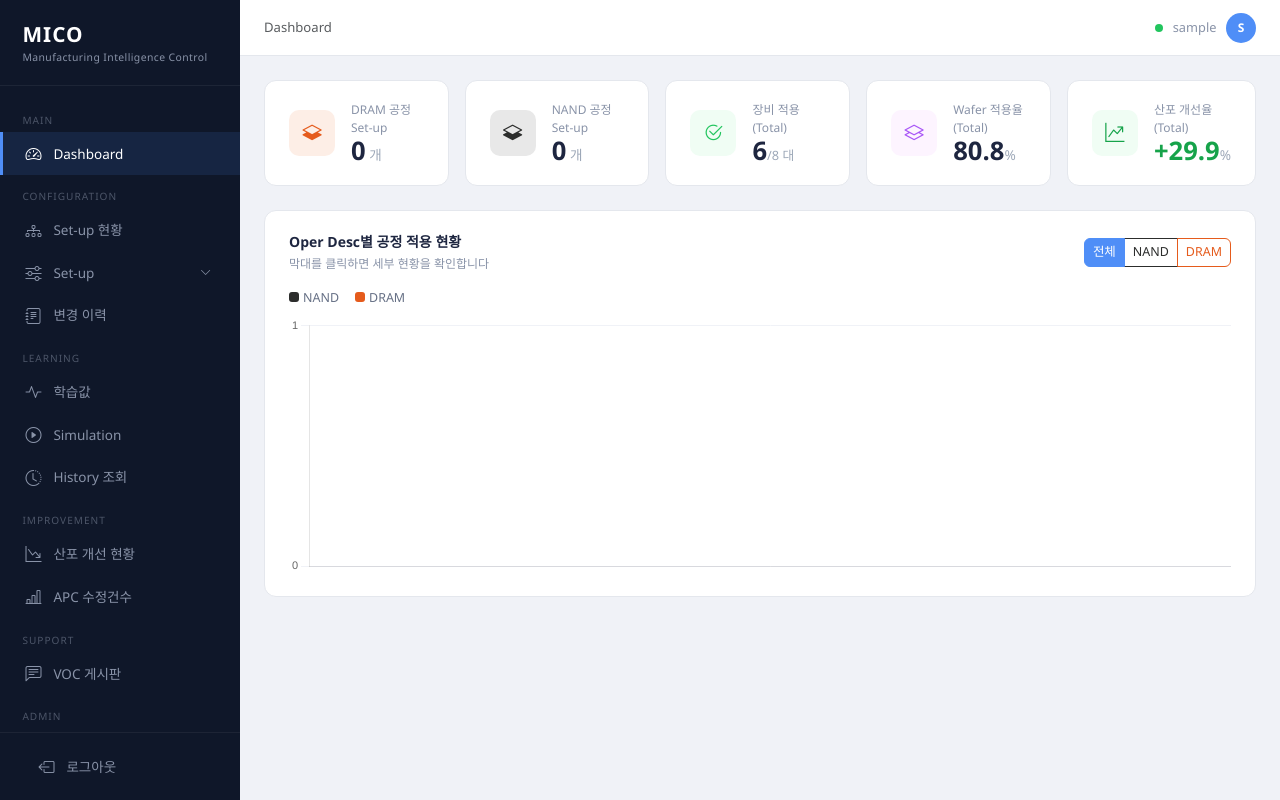
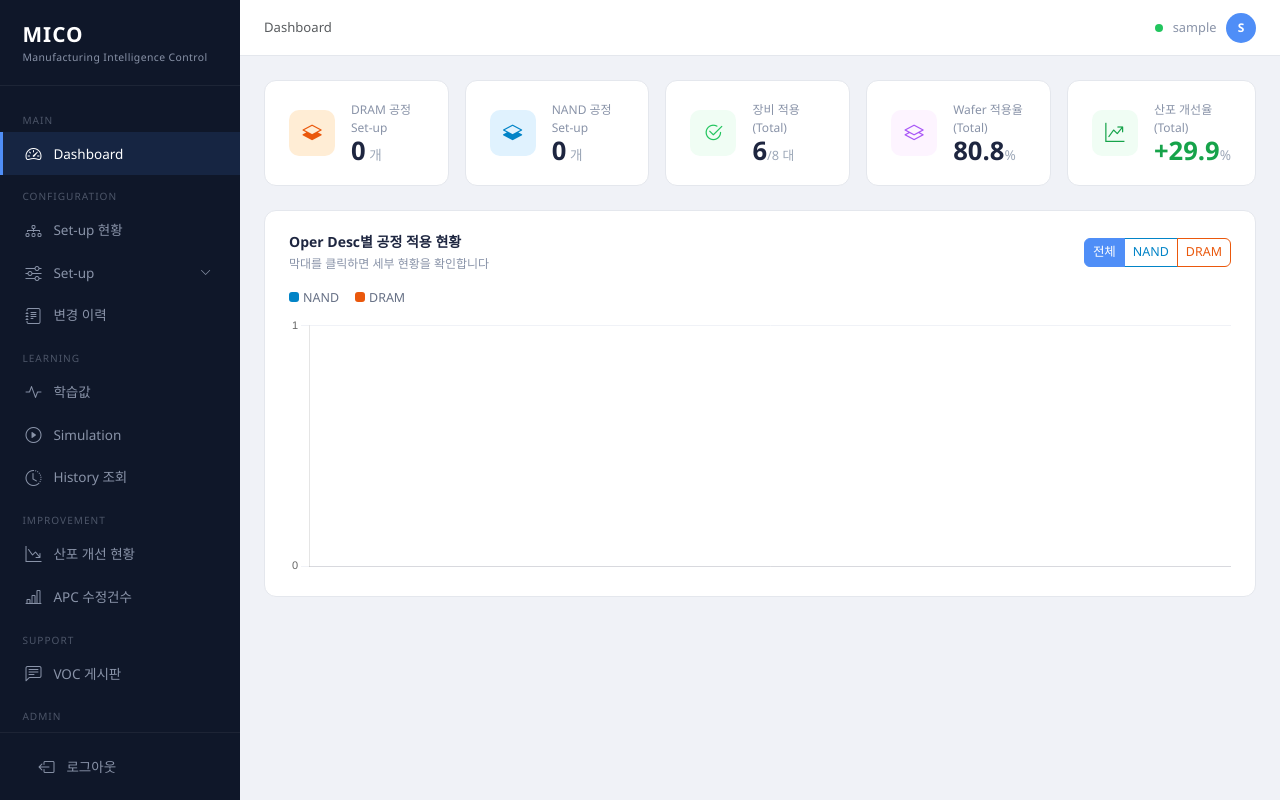
Before and after one commit to bonheon/MICO_Web, a Django app: page / in a window 1280 px wide. Run offline with Django 4.2, Linux system fonts and the light colour scheme; the visitor is signed in with stand-in values (Sample User, id 1); data comes from the database, SQL or seed files in the repository; data that the repository does not hold is empty.

Commit message:
style: NAND/DRAM 색상 변경 (NAND #0284c7 스틸블루, DRAM #ea580c 웜오렌지)
Co-Authored-By: Claude Sonnet 4.6 <noreply@anthropic.com>

```diff
--- a/setup_mico/templates/setup_mico/apc_history.html
+++ b/setup_mico/templates/setup_mico/apc_history.html
@@ -48,8 +48,8 @@
     cursor:pointer; transition:all 0.15s;
   }
   .btn-fam.active-all  { background:#4f8ef7; border-color:#4f8ef7; color:#fff; }
-  .btn-fam.active-nand { background:#e8e8e8; border-color:#2c2d2c; color:#2c2d2c; }
-  .btn-fam.active-dram { background:#fdeee6; border-color:#e55b1c; color:#e55b1c; }
+  .btn-fam.active-nand { background:#e0f2fe; border-color:#0284c7; color:#0284c7; }
+  .btn-fam.active-dram { background:#ffedd5; border-color:#ea580c; color:#ea580c; }
 
   /* ── 요약 카드 ── */
   .stat-bar { display:grid; grid-template-columns:repeat(3,1fr); gap:1rem; margin-bottom:1.1rem; }
--- a/setup_mico/templates/setup_mico/category_list.html
+++ b/setup_mico/templates/setup_mico/category_list.html
@@ -86,9 +86,9 @@
         <td class="text-muted">{{ forloop.counter }}</td>
         <td>
           {% if cat.family == 'NAND' %}
-            <span class="badge-pill" style="background:#e8e8e8; color:#2c2d2c;">NAND</span>
+            <span class="badge-pill" style="background:#e0f2fe; color:#0284c7;">NAND</span>
           {% elif cat.family == 'DRAM' %}
-            <span class="badge-pill" style="background:#fdeee6; color:#e55b1c;">DRAM</span>
+            <span class="badge-pill" style="background:#ffedd5; color:#ea580c;">DRAM</span>
           {% else %}
             <span class="text-muted" style="font-size:0.82rem;">—</span>
           {% endif %}
--- a/setup_mico/templates/setup_mico/dashboard.html
+++ b/setup_mico/templates/setup_mico/dashboard.html
@@ -12,7 +12,7 @@
 <div class="row g-3 mb-4">
   <div class="col-sm-6 col-xl">
     <div class="card-box d-flex align-items-center gap-3">
-      <div class="stat-icon" style="background:#fdeee6; color:#e55b1c;">
+      <div class="stat-icon" style="background:#ffedd5; color:#ea580c;">
         <i class="bi bi-layers-half"></i>
       </div>
       <div>
@@ -23,7 +23,7 @@
   </div>
   <div class="col-sm-6 col-xl">
     <div class="card-box d-flex align-items-center gap-3">
-      <div class="stat-icon" style="background:#e8e8e8; color:#2c2d2c;">
+      <div class="stat-icon" style="background:#e0f2fe; color:#0284c7;">
         <i class="bi bi-layers-half"></i>
       </div>
       <div>
@@ -93,12 +93,12 @@
             <button type="button" class="btn family-filter" data-family="DRAM"
               style="font-size:0.78rem; border-radius:0 6px 6px 0;">DRAM</button>
           </div>
-          <span id="selected-od-badge" class="badge-pill d-none" style="background:#e8e8e8; color:#2c2d2c;"></span>
+          <span id="selected-od-badge" class="badge-pill d-none" style="background:#e0f2fe; color:#0284c7;"></span>
         </div>
       </div>
       <div class="d-flex gap-3 mb-2" style="font-size:0.78rem; color:#667085;">
-        <span><span style="display:inline-block;width:10px;height:10px;border-radius:3px;background:#2c2d2c;margin-right:4px;"></span>NAND</span>
-        <span><span style="display:inline-block;width:10px;height:10px;border-radius:3px;background:#e55b1c;margin-right:4px;"></span>DRAM</span>
+        <span><span style="display:inline-block;width:10px;height:10px;border-radius:3px;background:#0284c7;margin-right:4px;"></span>NAND</span>
+        <span><span style="display:inline-block;width:10px;height:10px;border-radius:3px;background:#ea580c;margin-right:4px;"></span>DRAM</span>
       </div>
       <div style="position:relative; height:260px;">
         <canvas id="processChart"></canvas>
@@ -174,8 +174,8 @@ const OD_DETAIL    = {{ oper_desc_detail_json|safe }};
 
 // ── Family 색상 ──
 const FAMILY_COLOR = {
-  NAND: { base: 'rgba(44,45,44,0.8)',   highlight: 'rgba(44,45,44,1)',   dim: 'rgba(44,45,44,0.2)'   },
-  DRAM: { base: 'rgba(229,91,28,0.8)',  highlight: 'rgba(229,91,28,1)',  dim: 'rgba(229,91,28,0.2)'  },
+  NAND: { base: 'rgba(2,132,199,0.8)',   highlight: 'rgba(2,132,199,1)',   dim: 'rgba(2,132,199,0.2)'   },
+  DRAM: { base: 'rgba(234,88,12,0.8)',  highlight: 'rgba(234,88,12,1)',  dim: 'rgba(234,88,12,0.2)'  },
 };
 
 function familyColor(family, mode='base') {
@@ -183,8 +183,8 @@ function familyColor(family, mode='base') {
 }
 
 function familyBadge(family) {
-  if (family === 'NAND') return `<span class="badge-pill" style="background:#e8e8e8;color:#2c2d2c;font-size:0.75rem;">NAND</span>`;
-  if (family === 'DRAM') return `<span class="badge-pill" style="background:#fdeee6;color:#e55b1c;font-size:0.75rem;">DRAM</span>`;
+  if (family === 'NAND') return `<span class="badge-pill" style="background:#e0f2fe;color:#0284c7;font-size:0.75rem;">NAND</span>`;
+  if (family === 'DRAM') return `<span class="badge-pill" style="background:#ffedd5;color:#ea580c;font-size:0.75rem;">DRAM</span>`;
   return `<span style="color:#9da8b8;">—</span>`;
 }
 
@@ -432,8 +432,8 @@ processChart._visibleFamilies = [...BAR_FAMILIES];
 // ── Family 필터 버튼 이벤트 ──
 const FAM_STYLE = {
   ALL:  { on: 'background:#4f8ef7;border-color:#4f8ef7;color:#fff;', off: 'background:transparent;border-color:#4f8ef7;color:#4f8ef7;' },
-  NAND: { on: 'background:#2c2d2c;border-color:#2c2d2c;color:#fff;', off: 'background:transparent;border-color:#2c2d2c;color:#2c2d2c;' },
-  DRAM: { on: 'background:#e55b1c;border-color:#e55b1c;color:#fff;', off: 'background:transparent;border-color:#e55b1c;color:#e55b1c;' },
+  NAND: { on: 'background:#0284c7;border-color:#0284c7;color:#fff;', off: 'background:transparent;border-color:#0284c7;color:#0284c7;' },
+  DRAM: { on: 'background:#ea580c;border-color:#ea580c;color:#fff;', off: 'background:transparent;border-color:#ea580c;color:#ea580c;' },
 };
 function applyFamStyle(btn, isActive) {
   const s = FAM_STYLE[btn.dataset.family][isActive ? 'on' : 'off'];
--- a/setup_mico/templates/setup_mico/setup_status.html
+++ b/setup_mico/templates/setup_mico/setup_status.html
@@ -202,7 +202,7 @@
     <div>
       <div class="cat-title">
         {% if cat.family %}
-        <span class="badge-pill me-1" style="background:{% if cat.family == 'DRAM' %}#fdeee6; color:#e55b1c;{% else %}#e8e8e8; color:#2c2d2c;{% endif %}; font-size:0.68rem; font-weight:700; vertical-align:middle;">{{ cat.family }}</span>
+        <span class="badge-pill me-1" style="background:{% if cat.family == 'DRAM' %}#ffedd5; color:#ea580c;{% else %}#e0f2fe; color:#0284c7;{% endif %}; font-size:0.68rem; font-weight:700; vertical-align:middle;">{{ cat.family }}</span>
         {% endif %}
         {% if cat.oper_desc %}{{ cat.oper_desc }}{% else %}{{ cat.oper_id }}{% endif %}
       </div>
@@ -649,8 +649,8 @@ function applySearch() {
 // Family 필터
 const FAM_STYLE = {
   ALL:  { on: 'background:#4f8ef7;border-color:#4f8ef7;color:#fff;', off: 'background:transparent;border-color:#4f8ef7;color:#4f8ef7;' },
-  NAND: { on: 'background:#2c2d2c;border-color:#2c2d2c;color:#fff;', off: 'background:transparent;border-color:#2c2d2c;color:#2c2d2c;' },
-  DRAM: { on: 'background:#e55b1c;border-color:#e55b1c;color:#fff;', off: 'background:transparent;border-color:#e55b1c;color:#e55b1c;' },
+  NAND: { on: 'background:#0284c7;border-color:#0284c7;color:#fff;', off: 'background:transparent;border-color:#0284c7;color:#0284c7;' },
+  DRAM: { on: 'background:#ea580c;border-color:#ea580c;color:#fff;', off: 'background:transparent;border-color:#ea580c;color:#ea580c;' },
 };
 function applyFamStyle(btn, isActive) {
   btn.style.cssText += FAM_STYLE[btn.dataset.family][isActive ? 'on' : 'off'];
```
Also changed, not shown: setup_mico/templates/setup_mico/dispersion.html (+5 -5 lines).
